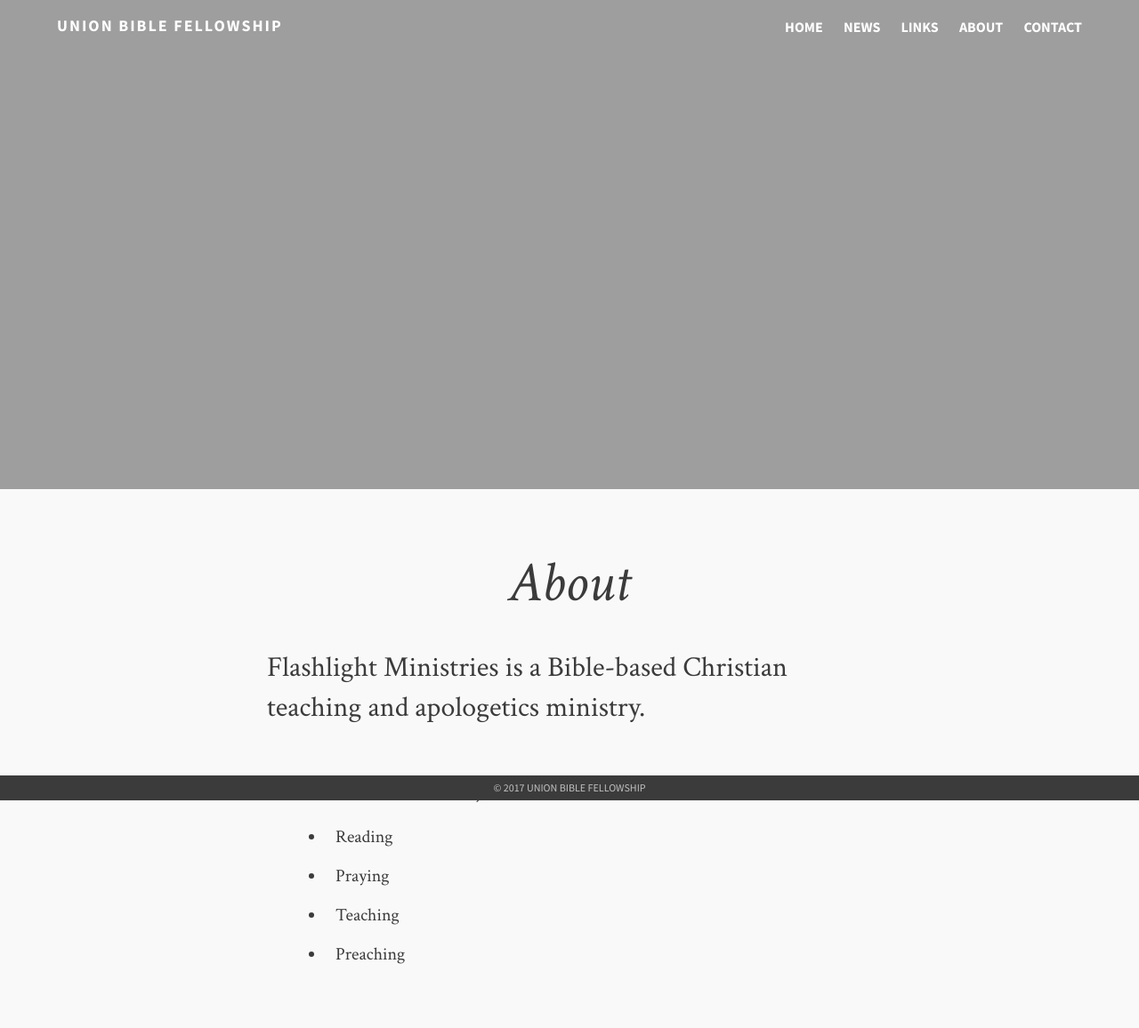
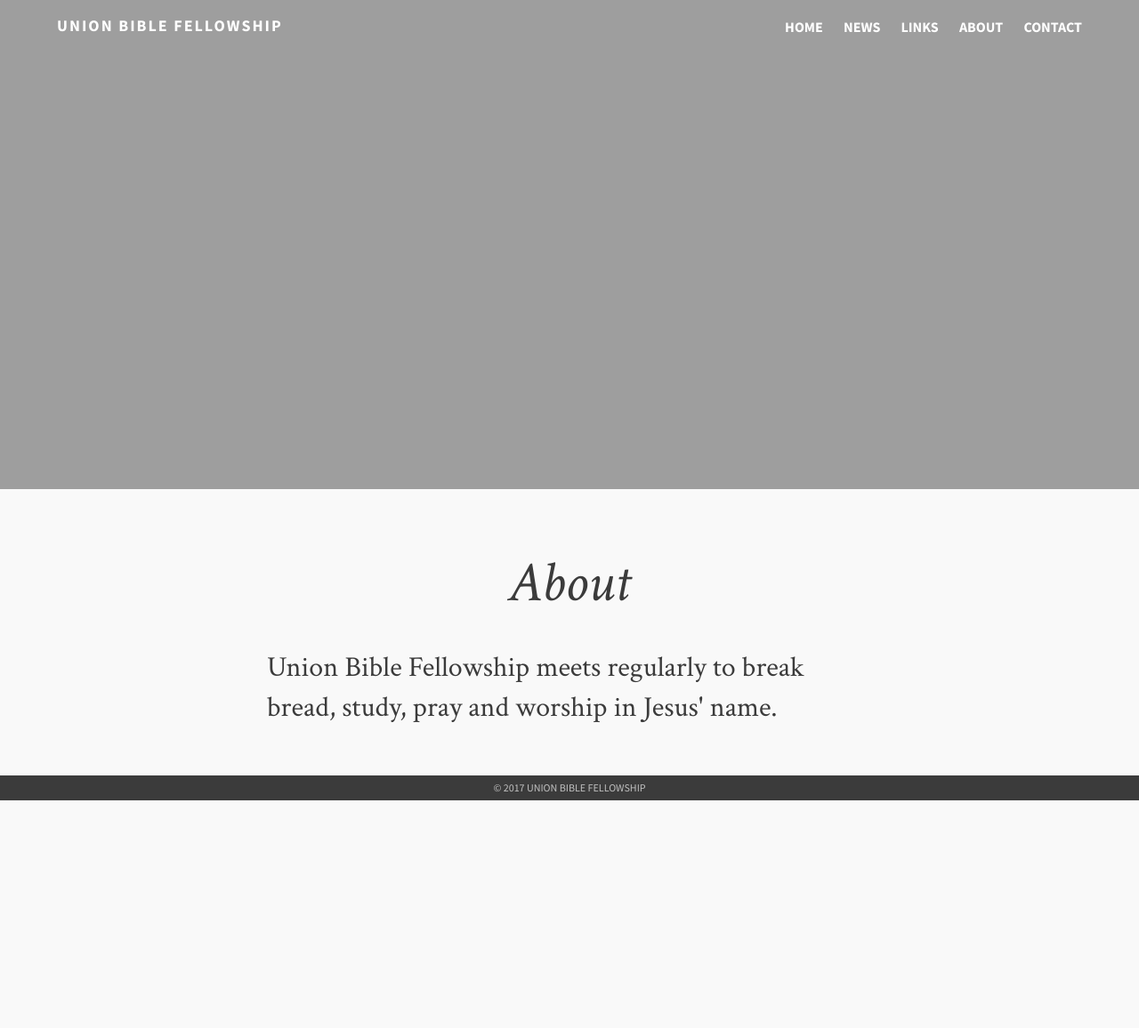
Before and after one commit to flashlightministries/unionbiblefellowship, a Jekyll site: the page built from about.md, in a window 1280 px wide. Shown: the whole page at 89% size. Built offline with Jekyll 4.4.1, drawn with Linux system fonts in a browser that asks for light colours; after the commit the page ends 1083 px from its top, so only the background shows below that.

Commit message:
Update about.md

```diff
--- a/about.md
+++ b/about.md
@@ -2,12 +2,5 @@
 layout: default
 permalink: /about/index.html
 title: About
-description: Flashlight Ministries is a Bible-based Christian teaching and apologetics ministry.
+description: Union Bible Fellowship meets regularly to break bread, study, pray and worship in Jesus' name.
 ---
-
-### Our work includes,
-
-* Reading
-* Praying
-* Teaching
-* Preaching
```
